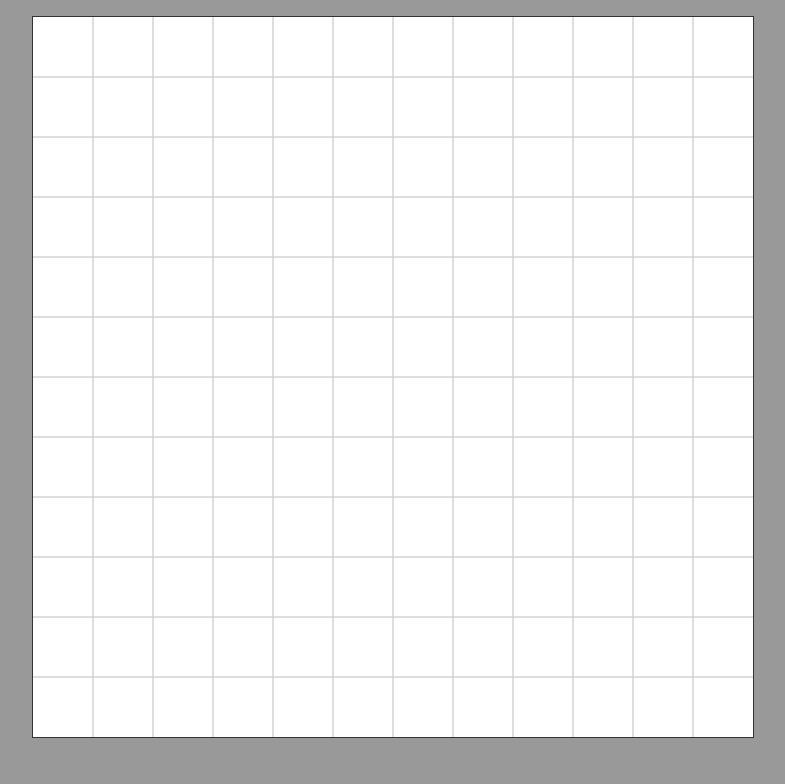
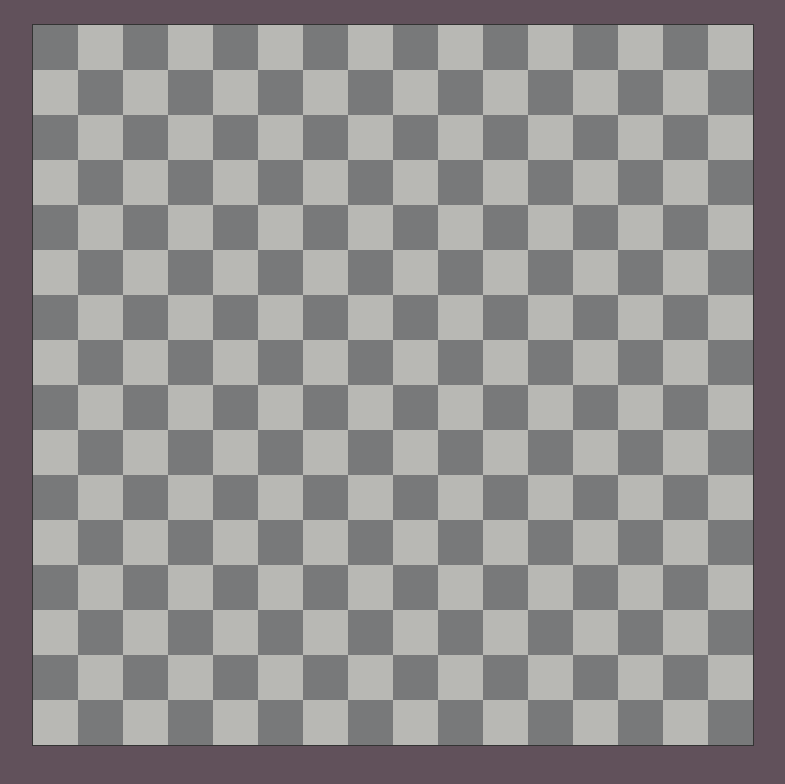
Before and after one commit to amit-00/pixart, a website built with Vite: page index.html in a window 1280 px wide. Shown: the whole page, without its empty margins (247-1032 px from the left). Built offline with nearby package versions, Linux system fonts and the light colour scheme.

Commit message:
make layers

```diff
--- a/index.html
+++ b/index.html
@@ -7,7 +7,8 @@
     <title>Pixart</title>
   </head>
   <body>
-    <canvas id="canvas"></canvas>
+    <canvas id="background" class="canvas"></canvas>
+    <canvas id="layer1" class="canvas"></canvas>
     <script type="module" src="/src/main.ts"></script>
   </body>
 </html>
--- a/src/main.ts
+++ b/src/main.ts
@@ -1,28 +1,35 @@
 import './style.css';
 
-let canvas: HTMLCanvasElement, ctx: CanvasRenderingContext2D;
+let canvas: HTMLCanvasElement,
+    bg: HTMLCanvasElement,
+    ctx: CanvasRenderingContext2D,
+    bg_ctx: CanvasRenderingContext2D,
+    size: number = 800,
+    pixelSize: number = 50,
+    color: string = 'red',
+    brushSize: number = 1,
+    isDrawing: boolean = false,
+    toggleErase: boolean = false;
 
 document.addEventListener('DOMContentLoaded', () => {
 
-  canvas = document.querySelector<HTMLCanvasElement>('#canvas')!
-  ctx = canvas.getContext('2d')!
+  bg = document.querySelector<HTMLCanvasElement>('#background')!
+  bg_ctx = bg.getContext('2d')!
 
-  canvas.addEventListener('mouseover', e => {
-    hoverPixel(canvas, e);
-  });
+  canvas = document.querySelector<HTMLCanvasElement>('#layer1')!
+  ctx = bg.getContext('2d')!
 
-  canvas.addEventListener('mousedown', e => {
-    colorPixel(canvas, e, 'red');
-  });
+  canvas.addEventListener('mousedown', startDraw);
+  canvas.addEventListener('mousemove', draw);
+  canvas.addEventListener('mouseup', stopDraw);
+  canvas.addEventListener('mouseleave', stopDraw);
 
-  canvas.width = 1200;
-  canvas.height = 1200;
-  ctx.fillStyle = 'cornflowerblue';
-  ctx.strokeStyle = '#ccc';
-  ctx.lineWidth = 2;
-  ctx.textAlign = 'start';
-  ctx.font = 'normal 30px Arial';
-  drawGrid(100);
+  bg.width = size;
+  bg.height = size;
+  canvas.width = size;
+  canvas.height = size;
+  drawGrid();
+  ctx.fillStyle = color;
 });
 
 document.addEventListener('keydown', e => {
@@ -31,21 +38,28 @@ document.addEventListener('keydown', e => {
   }
 });
 
-function drawGrid(gap: number) {
-  ctx.beginPath();
-  for (let x = gap; x<canvas.width; x = x+gap) {
-    ctx.moveTo(x, 0);
-    ctx.lineTo(x, canvas.height);
-  }
-  for (let y = gap; y<canvas.height; y = y+gap) {
-    ctx.moveTo(0, y);
-    ctx.lineTo(canvas.height, y);
-  }
-  ctx.stroke();
-  ctx.closePath();
+function drawRect(ctx: CanvasRenderingContext2D, color: string, x: number, y: number, width: number, height: number) {
+  ctx.fillStyle = color;
+  ctx.fillRect(x, y, width, height);
 }
 
-function mouseLocation(canvas: HTMLCanvasElement, event: MouseEvent) {
+function drawGrid() {
+  // ctx.beginPath();
+  drawRect(bg_ctx, '#B8B8B4', 0, 0, bg.width, bg.height);
+  // ctx.fillStyle = '#78797A';
+  for (let y = 0; y < size; y+=pixelSize) {
+    for (let x = 0; x < size; x+=pixelSize) {
+      if (((y + x)/pixelSize)%2 === 1) continue;
+      // ctx.rect(x, y, pixelSize, pixelSize);
+      drawRect(bg_ctx,'#78797A', x, y, pixelSize, pixelSize);
+    }
+  }
+  // ctx.fill();
+  // ctx.closePath();
+  ctx.fillStyle = color;
+}
+
+function mouseLocation(event: MouseEvent) {
   let xPosition: number;
   let yPosition: number;
 
@@ -55,31 +69,47 @@ function mouseLocation(canvas: HTMLCanvasElement, event: MouseEvent) {
   const x = elementRelativeX * canvas.width / rect.width;
   const y = elementRelativeY * canvas.height / rect.height;
 
-  xPosition = Math.floor(x/100)*100;
-  yPosition = Math.floor(y/100)*100;
+  xPosition = Math.floor(x/pixelSize)*pixelSize;
+  yPosition = Math.floor(y/pixelSize)*pixelSize;
 
   return [xPosition, yPosition];
 }
 
-function hoverPixel(canvas: HTMLCanvasElement, event: MouseEvent) {
-  colorPixel(canvas, event, 'grey');
-
+function startDraw(event: MouseEvent) {
+  isDrawing = true;
+  console.log(isDrawing);
+  ctx.beginPath();
+  colorPixel(event);
 }
 
-function colorPixel(canvas: HTMLCanvasElement, event: MouseEvent, color: string) {
-  const position = mouseLocation(canvas, event);
+function draw(event: MouseEvent) {
+  if(!isDrawing) return;
+  colorPixel(event);
+}
+
+function stopDraw() {
+  isDrawing = false;
+  console.log(isDrawing);
+  ctx.closePath();
+}
+
+function erase() {
+  toggleErase = !toggleErase;
+}
+
+function colorPixel(event: MouseEvent) {
+  const position = mouseLocation(event);
   const xPosition = position[0];
   const yPosition = position[1];
 
   // console.log('x: ' + xPosition + ', y: ' + yPosition);
-
-  ctx.beginPath();
-  ctx.rect(xPosition, yPosition, 100, 100);
-  ctx.fillStyle= color;
-  ctx.fill();
+  // ctx.rect(xPosition, yPosition, pixelSize * brushSize, pixelSize * brushSize);
+  // ctx.fill();
+  drawRect(ctx, color, xPosition, yPosition, pixelSize * brushSize, pixelSize * brushSize);
 }
 
 function clearCanvas() {
   ctx.clearRect(0, 0, canvas.width, canvas.height);
-  drawGrid(100);
+  drawGrid();
+  ctx.fillStyle = color;
 }
--- a/src/style.css
+++ b/src/style.css
@@ -1,11 +1,23 @@
 html {
-  background-color: #999;
+  background-color: #61515B;
 }
 
-#canvas {
+.canvas {
   background-color: #fff;
   border: solid 1px #333;
   height: 90vh;
   margin: 1rem auto;
   display: block;
+  position: absolute;
+  left: 0;
+  right: 0;
 }
+
+#background {
+  z-index: 0;
+}
+
+#layer1 {
+  z-index: 1;
+  background: none;
+}
```
